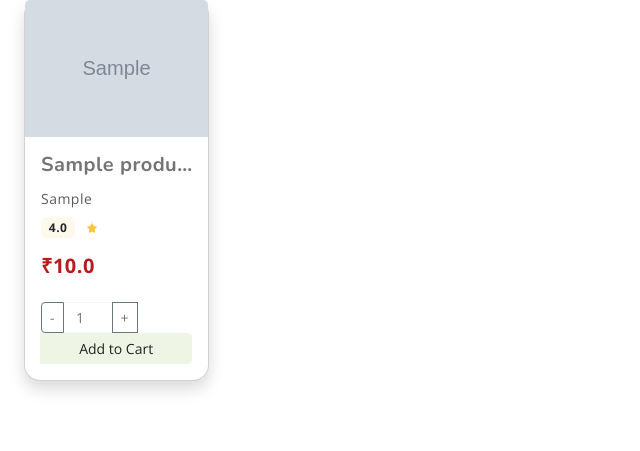
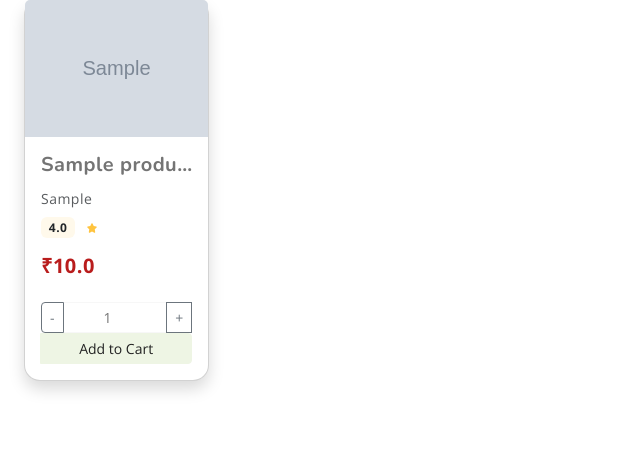
Before and after one commit to Premkumar8/Amma-s-Kitchen-Website, a Flask app: page / in a window 1280 px wide. Shown: the part 1015-1466 px from the top of the page, without its empty margins (0-640 px from the left). Run offline with Flask 3, Linux system fonts and the light colour scheme; tables that the repository leaves empty hold one stand-in row (values such as "Sample post"); grey boxes marked "Sample" are stand-in pictures.

Commit message:
fix: adjust minimum width of quantity input field in product list

```diff
--- a/templates/index.html
+++ b/templates/index.html
@@ -146,7 +146,7 @@
                       data-product-price="{{ p.price }}">
                   <div class="input-group input-group-sm w-100">
                     <button type="button" class="btn btn-outline-secondary btn-qty" data-action="decrease">-</button>
-                    <input type="number" min="1" value="1" class="form-control text-center qty-input" style="max-width:50px;">
+                    <input type="number" min="1" value="1" class="form-control text-center qty-input" style="min-width: 40px;">
                     <button type="button" class="btn btn-outline-secondary btn-qty" data-action="increase">+</button>
                     <button type="submit" class="btn btn-success btn-sm flex-fill">
                       <i class="bi bi-cart"></i> <span class="d-none d-lg-inline">Add to Cart</span><span class="d-inline d-lg-none">Add</span>
```
